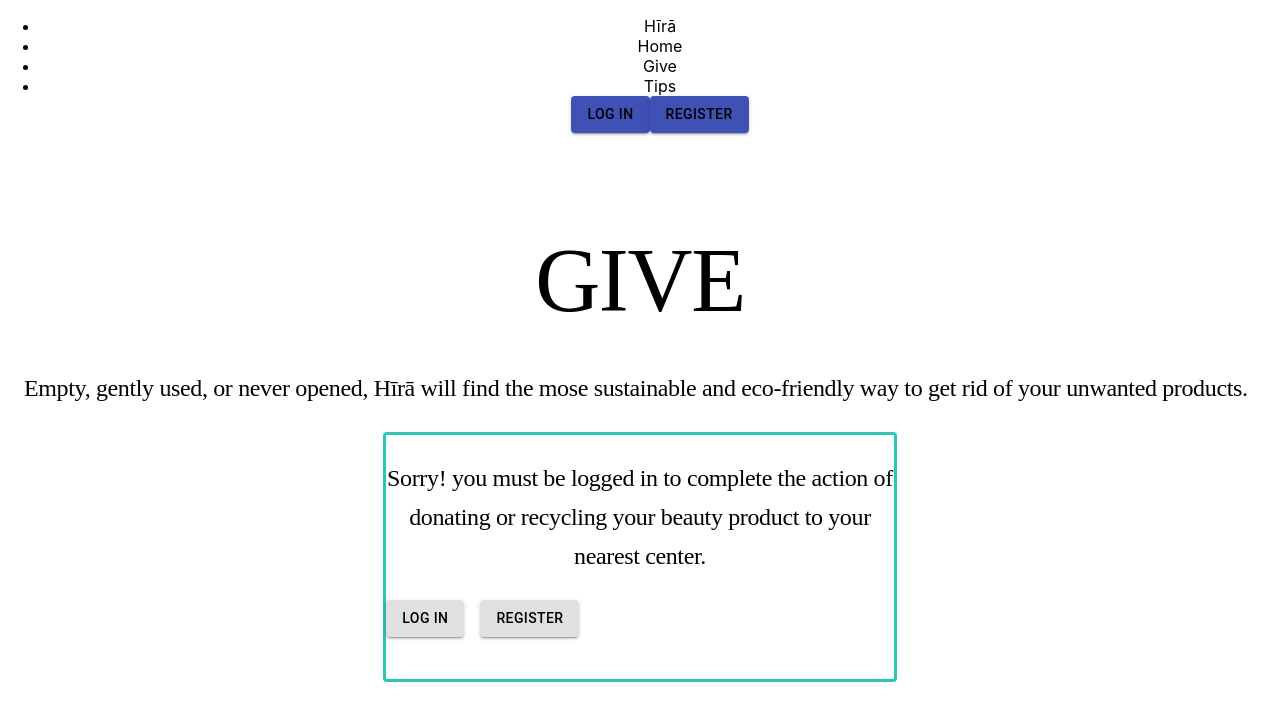
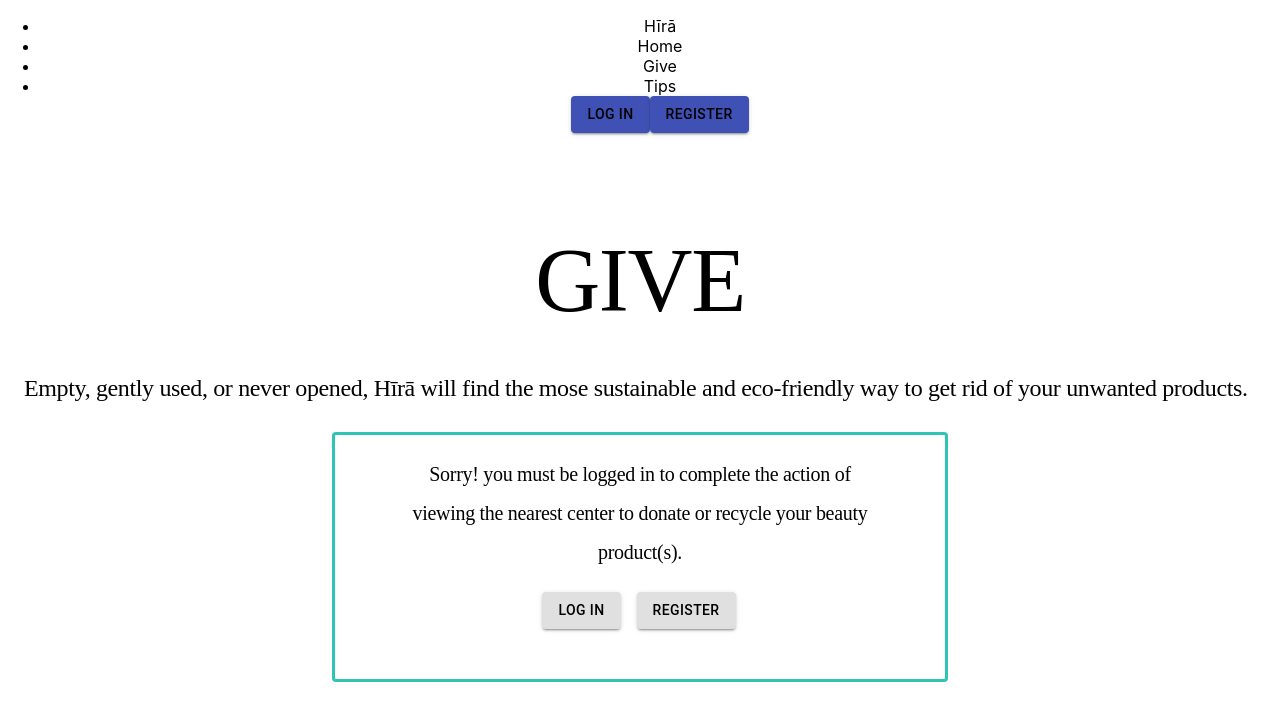
Before and after one commit to SofiaPSU/LifeTracker2, a React (Create React App) app in the folder beauty-ui/: page /give/giveUnauthorized in a window 1280 px wide. Shown: the top 720 px of the page. Built offline with nearby package versions, Linux system fonts and the light colour scheme; no server answers; a web font is replaced by a local one.

Commit message:
Give page updated

```diff
--- a/beauty-ui/src/components/give/give.js
+++ b/beauty-ui/src/components/give/give.js
@@ -97,12 +97,12 @@ export default function Give({ user,setUser }){
         // if user is already logged in,
         // redirect them to the detailed activity page aka an authenticated view
         if (user?.email) {
-          navigate("/give")
+          navigate("/give/")
         }
-        else{
+        // else if(!user?.email){
 
-          // navigate("/give/giveUnauthorized")
-        }
+        //   // navigate("/give/giveUnauthorized")
+        // }
       }, [user, navigate])
 
     const handleOnInputChange = (event) => {
--- a/beauty-ui/src/components/give/giveSuccess.js
+++ b/beauty-ui/src/components/give/giveSuccess.js
@@ -4,7 +4,7 @@ export default function GiveSucess(){
 
 return(
     <div className="giveSuccess">
-      Thank you for your Submission
+      Thank you for your Submission!
     </div>
 );
 
--- a/beauty-ui/src/components/give/giveUnauthorized.css
+++ b/beauty-ui/src/components/give/giveUnauthorized.css
@@ -57,6 +57,17 @@
 
     }
 
+    .giveWarning p{
+        font-size: 20px;
+        margin-left: 10%;
+        margin-right: 10%;
+    }
+
+    .redirectBttns{
+        padding-left: 34%;
+
+    }
+
     a{
         text-decoration: none;
         color: black;
--- a/beauty-ui/src/components/give/giveUnauthorized.js
+++ b/beauty-ui/src/components/give/giveUnauthorized.js
@@ -7,7 +7,7 @@ import "./giveUnauthorized.css"
 export default function GiveUnauthorized(){
     return(
         <div className="giveUnauthorized">
-            <Container maxWidth="lg" style={{ backgroundColor: '#ffffff',height: '100vh' }}>
+            <Container maxWidth="lg" style={{ backgroundColor: '#ffffff',height: '100vh' }} justify-content="center">
                 <div className="giveTitle">
                         <h2>GIVE</h2>
                 </div>
@@ -19,13 +19,14 @@ export default function GiveUnauthorized(){
                 </div>
                 {/* spacing={2} */}
                 <Grid container className="feedPlace" justify-content="center" >
-                    <Grid item  xs={5}  className="giveWarning"  component={Paper} elevation={0}>
+                    <Grid item  xs={6}  className="giveWarning"  component={Paper} elevation={0}>
                         <p>
                         Sorry! you must be logged in to complete the action
-                        of donating or recycling your beauty product to your nearest center.
+                        of viewing the nearest center to donate or recycle
+                        your beauty product(s).
                         </p>
 
-                        <Grid container  justify-content= "center" spacing={2}>
+                        <Grid container  justify-content= "center" spacing={2} className="redirectBttns">
                         <Grid item >
                             <Button className="login" variant="contained" color="default">
                                 <a href="/login">
```
